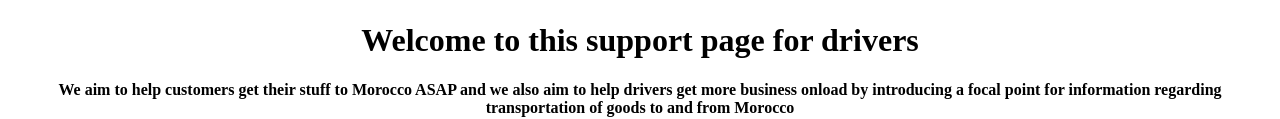
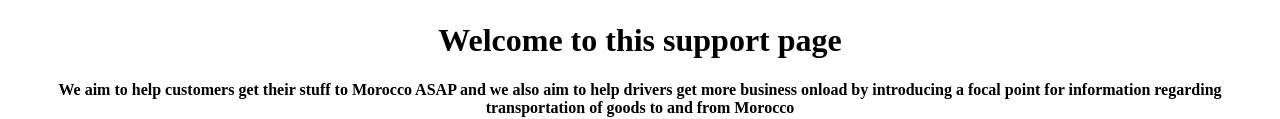
Before and after one commit to isamelb/transporter2, a plain HTML site: page index.html in a window 1280 px wide. Shown: the part 221-340 px from the top of the page. Drawn offline with Linux system fonts and the light colour scheme.

Commit message:
Add files via upload

```diff
--- a/index.html
+++ b/index.html
@@ -65,7 +65,7 @@
           <iframe width="400" height="210" src="https://www.youtube.com/embed/_E2uep3C_Do?rel=0" frameborder="0" allow="accelerometer; autoplay; encrypted-media; gyroscope; picture-in-picture" allowfullscreen></iframe>
 
         </div>
-    <h1>Welcome to this support page for drivers</h1>
+    <h1>Welcome to this support page </h1>
     <h4>We aim to help customers get their stuff to Morocco ASAP and we also aim to help drivers get more business onload
     by introducing a focal point for information regarding transportation of goods to and from Morocco</h4>
     <h3>For drivers to add your details to our web app </h3>
```
